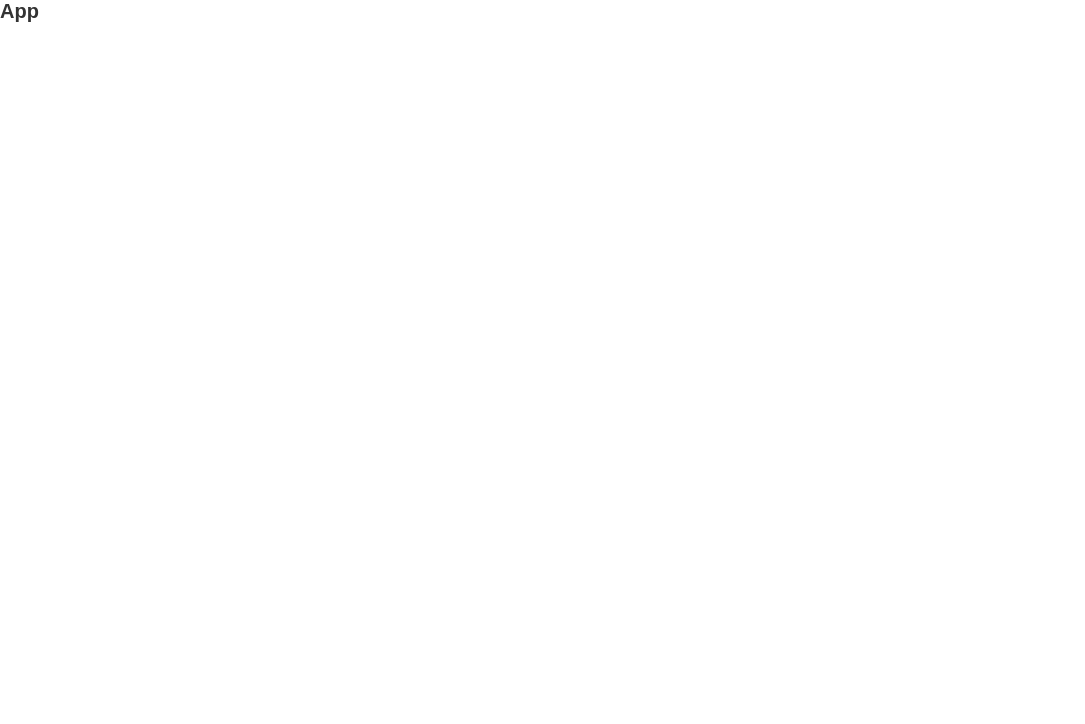
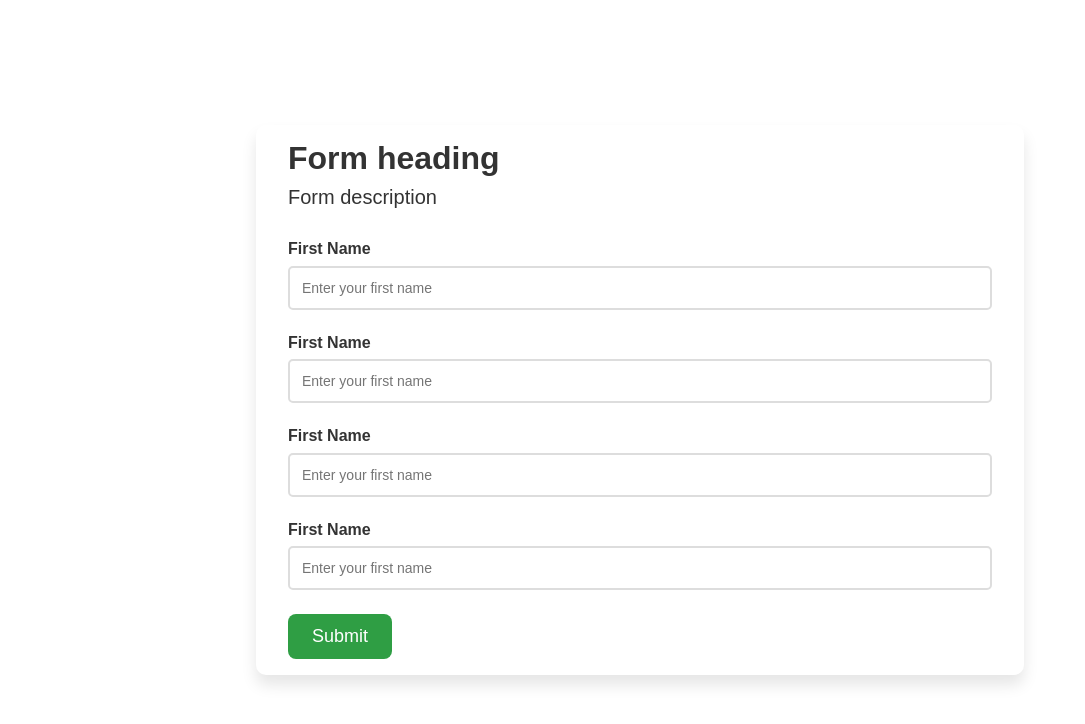
Before and after one commit to dikxak/json-form-schema-generator, a React (Create React App) app: page / in a window 1280 px wide. Shown: the top 724 px of the page, without its empty margins (0-1085 px from the left). Built offline with nearby package versions, Linux system fonts and the light colour scheme; the HTML template or start-up script is replaced by a standard one.

Commit message:
complete design with test element

```diff
--- a/src/App.js
+++ b/src/App.js
@@ -1,7 +1,10 @@
 import React from 'react';
+import Form from './components/Form/Form';
 
-function App() {
-  return <h1>App</h1>;
-}
+import jsonFormSchema from './JSON/json-form-schema.json';
+
+const App = () => {
+  return <Form />;
+};
 
 export default App;
--- /dev/null
+++ b/src/components/Button/Button.js
@@ -0,0 +1,15 @@
+import styles from './Button.module.css';
+
+const Button = props => {
+  return (
+    <button
+      type={props.type ? props.type : 'button'}
+      className={`${props.className ? props.className : ''} ${styles['btn']}`}
+      onClick={props.onClick}
+    >
+      {props.children}
+    </button>
+  );
+};
+
+export default Button;
--- /dev/null
+++ b/src/components/Button/Button.module.css
@@ -0,0 +1,6 @@
+.btn {
+  display: inline-block;
+  cursor: pointer;
+  border: none;
+  border-radius: 0.8rem;
+}
--- /dev/null
+++ b/src/components/Form/Form.js
@@ -0,0 +1,35 @@
+import React from 'react';
+
+import Button from '../Button/Button';
+
+import styles from './Form.module.css';
+
+const Form = props => {
+  return (
+    <div className={styles['form-container']}>
+      <h2 className={styles['form-heading']}>Form heading</h2>
+      <p className={styles['form-description']}>Form description</p>
+      <form className={styles.form}>
+        <div className={styles['form-control']}>
+          <label htmlFor="aaa">First Name</label>
+          <input id="aaa" type="" name="" placeholder="Enter your first name" />
+        </div>
+        <div className={styles['form-control']}>
+          <label htmlFor="aaa">First Name</label>
+          <input id="aaa" type="" name="" placeholder="Enter your first name" />
+        </div>
+        <div className={styles['form-control']}>
+          <label htmlFor="aaa">First Name</label>
+          <input id="aaa" type="" name="" placeholder="Enter your first name" />
+        </div>
+        <div className={styles['form-control']}>
+          <label htmlFor="aaa">First Name</label>
+          <input id="aaa" type="" name="" placeholder="Enter your first name" />
+        </div>
+        <Button className={styles['btn-submit']}>Submit</Button>
+      </form>
+    </div>
+  );
+};
+
+export default Form;
--- /dev/null
+++ b/src/components/Form/Form.module.css
@@ -0,0 +1,74 @@
+.form-container {
+  max-width: 60%;
+  padding: 1.6rem 3.2rem;
+  box-shadow: 0rem 1rem 1.5rem rgba(0, 0, 0, 0.1);
+  margin: 0 auto;
+  border-radius: 1rem;
+}
+
+.form-heading {
+  font-size: 3.2rem;
+  margin-bottom: 1rem;
+}
+
+.form-description {
+  font-size: 2rem;
+  margin-bottom: 3.2rem;
+}
+
+.form {
+  display: flex;
+  flex-direction: column;
+  justify-content: center;
+  gap: 2.4rem;
+}
+
+.form-control {
+  display: flex;
+  flex-direction: column;
+  justify-items: center;
+  gap: 0.8rem;
+}
+
+.form-control label {
+  font-size: 1.6rem;
+  font-weight: 600;
+}
+
+.form-control input {
+  display: inline-block;
+  width: 100%;
+  border: 2px solid #ddd;
+  border-radius: 0.5rem;
+  padding: 1.2rem;
+
+  font-family: inherit;
+  font-size: 1.4rem;
+
+  transition: all 0.35s;
+}
+
+.form-control input:focus {
+  outline: none;
+  border: 2px solid #777;
+}
+
+.btn-submit {
+  align-self: flex-start;
+  background-color: #2f9e44;
+  color: #fff;
+  font-size: 1.8rem;
+  padding: 1.2rem 2.4rem;
+
+  transition: all 0.35s;
+}
+
+.btn-submit:hover {
+  background-color: #40c057;
+}
+
+@media (max-width: 39em) {
+  .form-container {
+    max-width: 95%;
+  }
+}
--- a/src/index.css
+++ b/src/index.css
@@ -1,6 +1,6 @@
 *,
-*::before,
-*::after {
+*::after,
+*::before {
   margin: 0;
   padding: 0;
   box-sizing: border-box;
@@ -12,7 +12,17 @@ html {
 
 body {
   min-height: 100vh;
+  font-family: sans-serif;
+  line-height: 1.1;
+  color: #333;
+  font-weight: 400;
 
-  font-family: sans-serif;
-  color: #333;
+  display: grid;
+  align-items: center;
 }
+
+@media (max-width: 39em) {
+  html {
+    font-size: 50%;
+  }
+}
```
